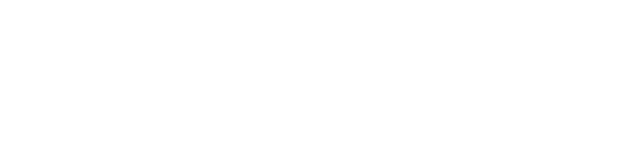
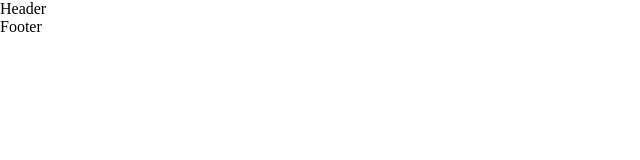
Before and after one commit to shomurod2008/git-hap-project, a plain HTML site: page index.html in a window 1280 px wide. Shown: the whole page, without its empty margins (0-640 px from the left). Drawn offline with Linux system fonts and the light colour scheme.

Commit message:
new project

```diff
--- a/index.html
+++ b/index.html
@@ -8,6 +8,8 @@
     <title>Document</title>
 </head>
 <body>
+    <header>Header</header>
 
+    <footer>Footer</footer>
 </body>
 </html>
--- a/style.css
+++ b/style.css
@@ -0,0 +1,5 @@
+*{
+    margin: 0;
+    padding: 0;
+    box-sizing: border-box;
+}
```
